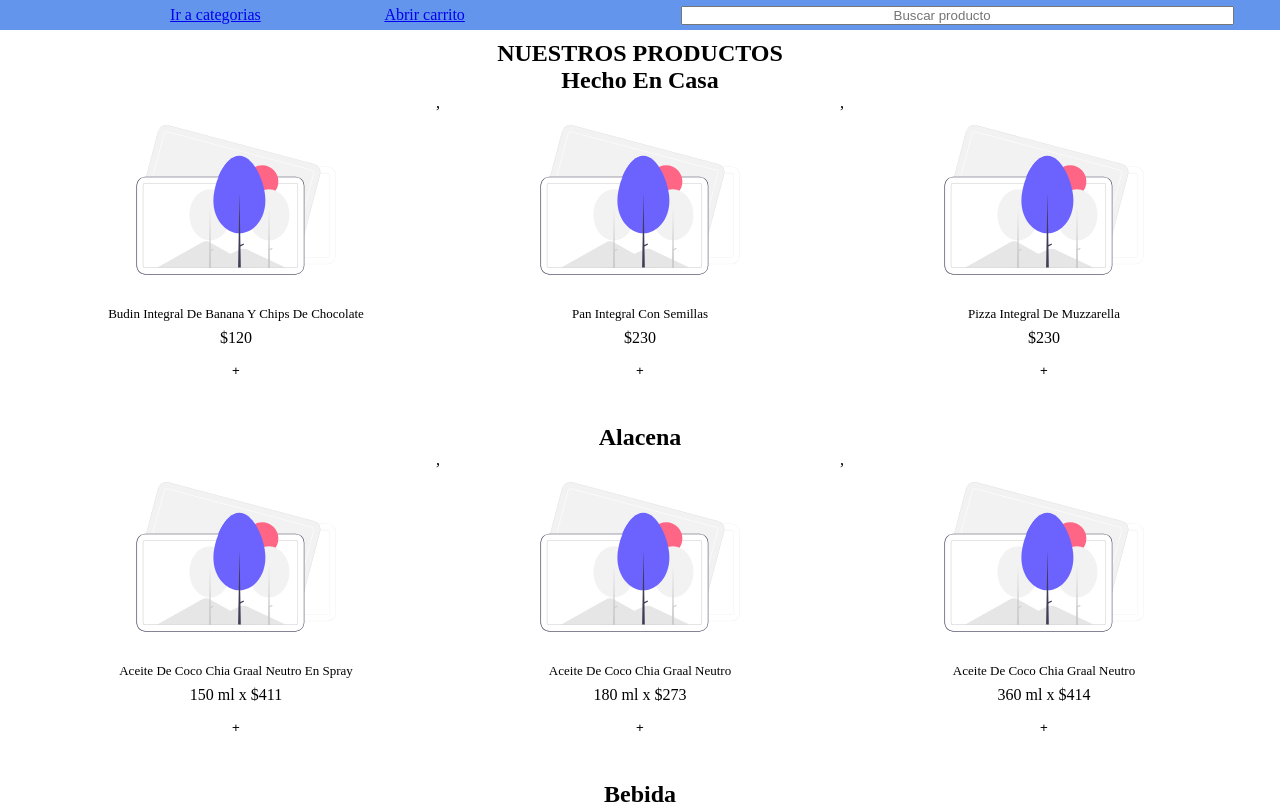
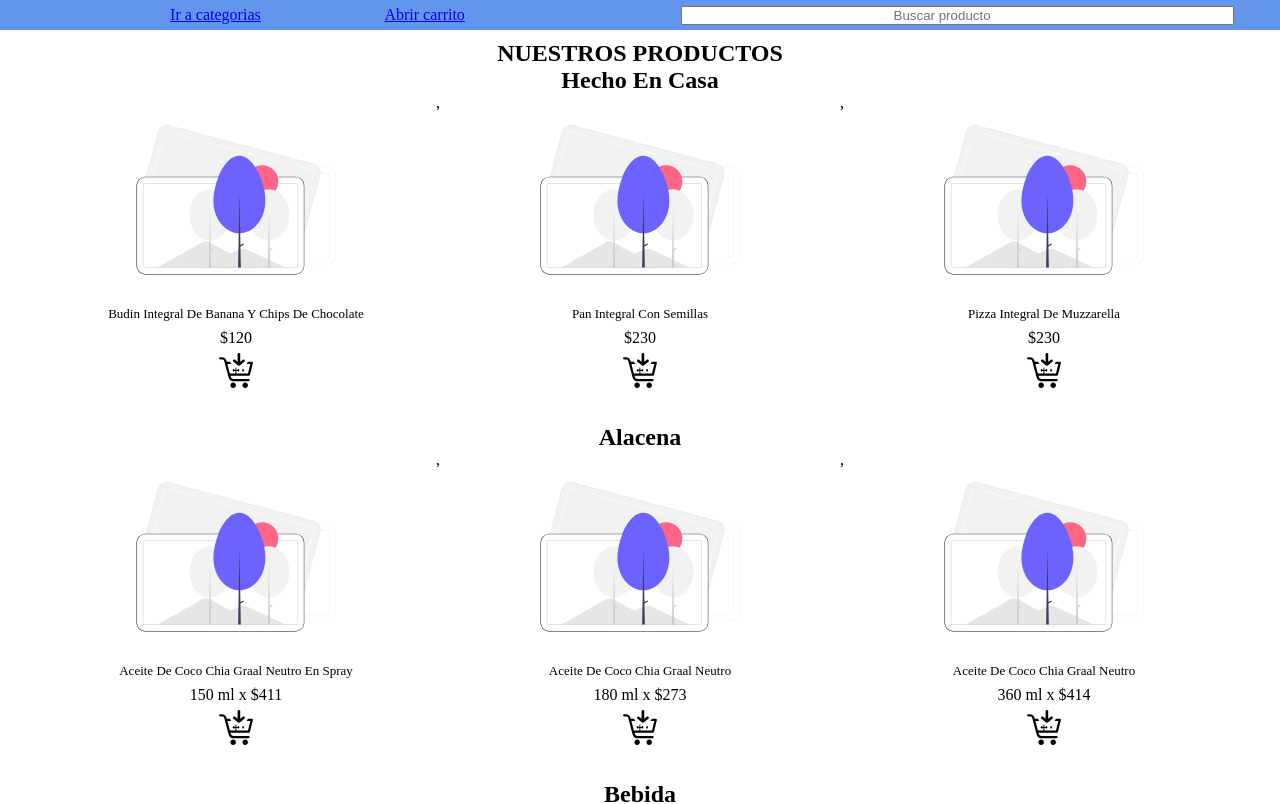
Before and after one commit to GuilleMartinez/miSerDiet, a plain HTML site: page index.html in a window 1280 px wide. Shown: the top 804 px of the page. Drawn offline with Linux system fonts and the light colour scheme.

Commit message:
corrección en ruta de archivos

```diff
--- a/src/styles/main.css
+++ b/src/styles/main.css
@@ -62,7 +62,7 @@
 .add-cart-btn {
   width: 45px;
   height: 35px;
-  background-image: url(img/cart.svg);
+  background-image: url(../img/cart.svg);
   background-repeat: no-repeat;
   background-size: contain;
   background-position: center;
```
